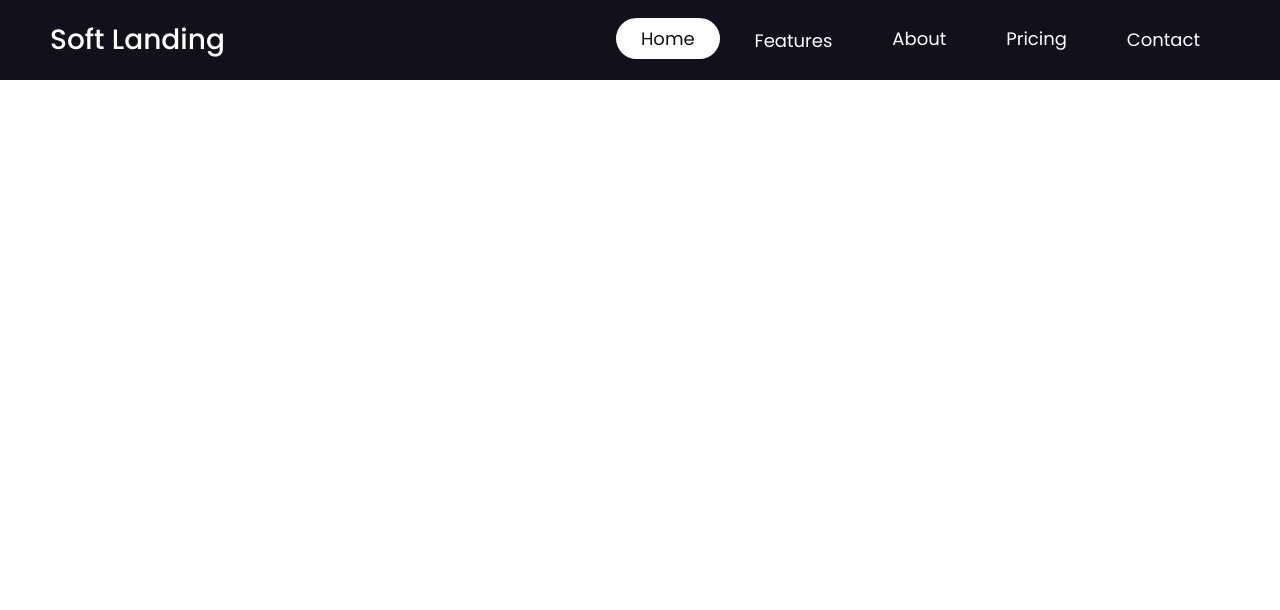
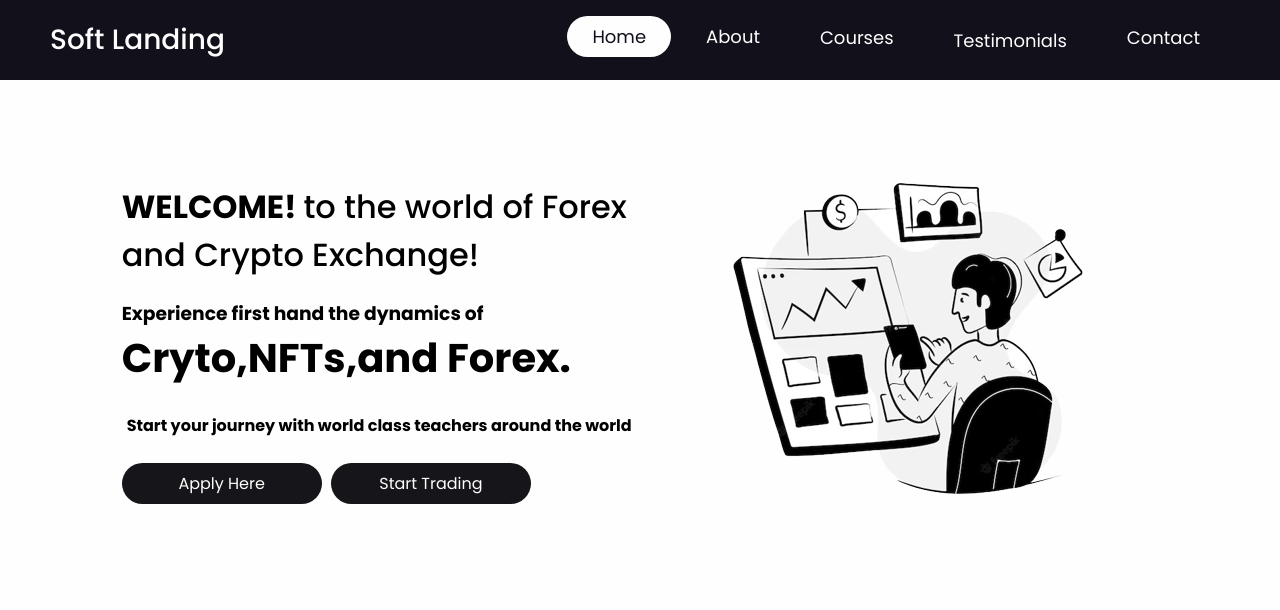
Before and after one commit to chrismbah/Responsive-Navbar, a plain HTML site: page index.html in a window 1280 px wide. Drawn offline with Linux system fonts and the light colour scheme.

Commit message:
Minor Changes

```diff
--- a/index.html
+++ b/index.html
@@ -14,6 +14,7 @@
     <title>Responsive Navigation Bar</title>
   </head>
   <body>
+    <!----------------Header------------>
     <header>
       <div class="logo">Soft Landing</div>
       <div class="hamburger">
@@ -24,13 +25,32 @@
       <nav class="nav-bar">
         <ul>
           <li><a href="#" class="active">Home</a></li>
-          <li><a href="#">Features</a></li>
           <li><a href="#">About</a></li>
-          <li><a href="#">Pricing</a></li>
+          <li><a href="#">Courses</a></li>
+          <li><a href="#">Testimonials</a></li>
           <li><a href="#">Contact</a></li>
         </ul>
       </nav>
     </header>
+    <!--------Hero------------------------->
+    <div class="hero">
+      <div class="hero-text">
+        <h1>
+          <span> WELCOME! </span>to the world of Forex <br />
+          and Crypto Exchange!
+        </h1>
+        <h3>
+          Experience first hand the dynamics of <br />
+          <span class="crypto"> Cryto,NFTs,and Forex.</span>
+        </h3>
+        <h4>Start your journey with world class teachers around the world</h4>
+        <p>Apply Here</p>
+        <p>Start Trading</p>
+      </div>
+      <div class="hero-img">
+        <img src="img/img!.png" alt="img" />
+      </div>
+    </div>
     <script src="app.js"></script>
   </body>
 </html>
--- a/style.css
+++ b/style.css
@@ -13,6 +13,7 @@ body{
     font-family: "Poppins", sans-serif;
     background: var(--white);
 }
+/*Navigation Bar Section*/
 header{
     width: 100%;
     height: 80px;
@@ -51,6 +52,60 @@ header{
     color: var(--black);
     background: var(--white);
 }
+/*************Hero Section***********/
+.hero{
+    display: flex;
+    align-items: center;
+    justify-content: space-evenly;
+    padding:10px 100px ;
+    max-width: 100vw;
+    margin: auto;
+}
+.hero-text h1{
+    font-weight: 500;
+    line-height: 1.5;
+}
+.hero-text h1 span{
+    font-weight: 700;
+}
+.hero-text h3{
+    padding: 20px 0;
+
+}
+.hero-text p{
+    display: inline-block;
+    text-align: center;
+    padding: 8px;
+    background: #16161a;
+    width: 200px;
+    color: #fefefe;
+    margin-top:10px;
+    margin-right: 5px;
+    border-radius: 50px;
+    cursor: pointer;
+
+}
+.hero-text .crypto{
+    font-size: 40px;
+}
+.hero-text h4{
+    margin-bottom: 10px;
+    padding: 5px;
+}
+.hero-text p:hover{
+    background:var(--white);
+    color: var(--black);
+    border:1px solid var(--black);
+    transition: .3s;
+}
+.hero-img{
+    object-fit: contain;
+}
+.hero-img img{
+    width: auto;
+
+}
+
 @media (max-width:1320px) {
  header{
     padding: 0 50px;
```
Also changed, not shown: img/img!.png (added).
